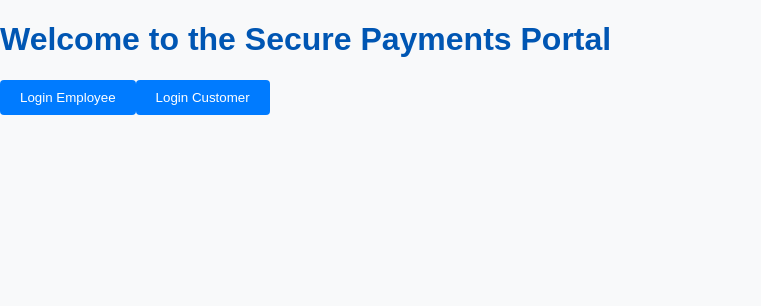
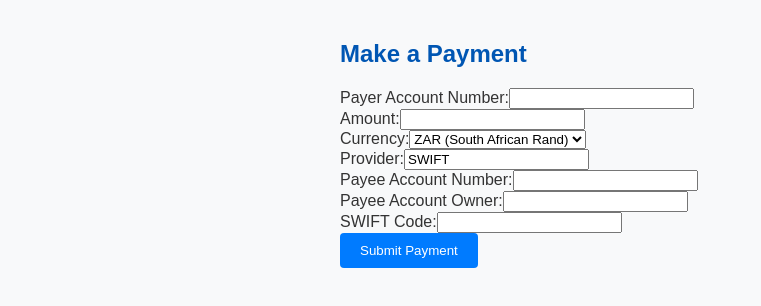
Before and after one commit to GabbiJ/APDS7311_ReactWebsite, a React (Create React App) app in the folder frontend/: page /make in a window 1280 px wide. Before the commit this address led to /greeting-page. Shown: the top 306 px of the page, without its empty margins (0-761 px from the left). Built offline with nearby package versions, Linux system fonts and the light colour scheme.

Commit message:
fixed small cust login error

```diff
--- a/frontend/src/App.js
+++ b/frontend/src/App.js
@@ -24,7 +24,7 @@ function App() {
                 <Route path="/view-payments" element={<ViewPayments />} />
                 <Route path="/view-verified-payments" element={<ViewVerifiedPayments />} />
                 <Route path="/Login" element={<LoginCust />} />
-                <Route path="/CustPayment" element={<CustPayment/>}/>
+                <Route path="/make" element={<CustPayment/>}/>
                 <Route
                     path="/employee-home"
                     element={isAuthenticated() ? <EmployeeHome /> : <Navigate to="/employee-login" />}
```
